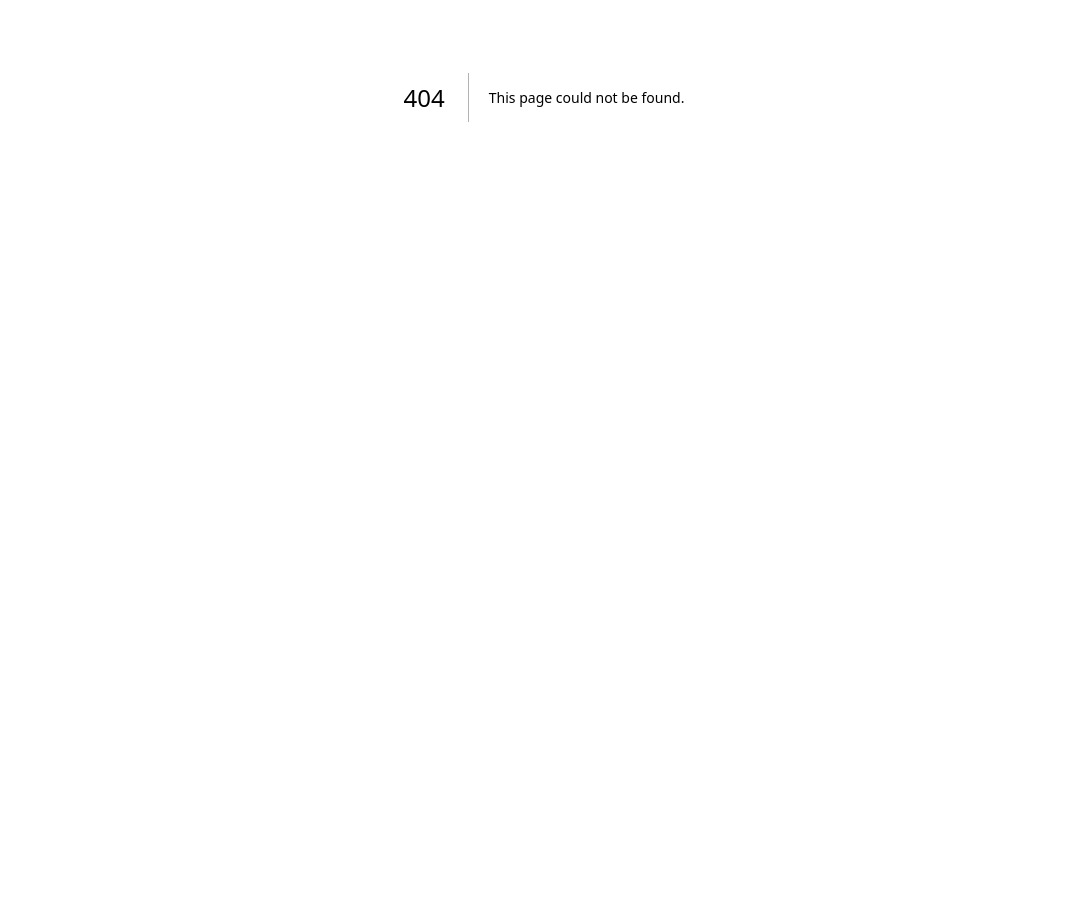
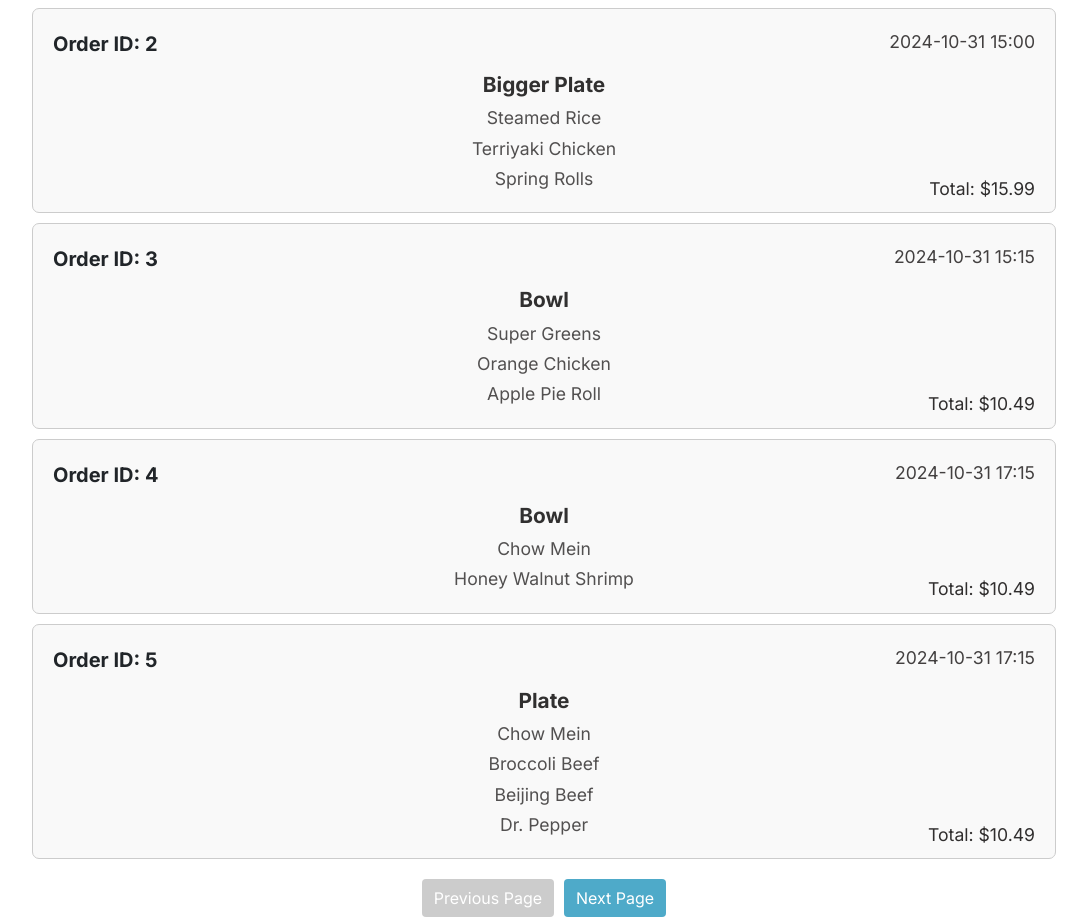
Before and after one commit to MontgomeryBohde/project-3-team-xg, a Next.js app: page /employee/manager/orders in a window 1280 px wide. Before the commit this address had no page. Shown: the part 303-1220 px from the top of the page, without its empty margins (96-1183 px from the left). Before the commit the page ends 800 px from the top, so only its background shows below. Built offline with nearby package versions, Linux system fonts and the light colour scheme.

Commit message:
FIX: orders gui

```diff
--- /dev/null
+++ b/src/app/employee/manager/orders/OrderCard.css
@@ -0,0 +1,47 @@
+.order-card {
+    text-align: center;
+    background-color: #f9f9f9;
+    border-radius: 7px;
+    width: 80%;
+    margin: 10px auto;
+    padding: 20px;
+    border: 1px solid #ccc;
+    position: relative;
+}
+.order-card-header {
+    display: flex;
+    justify-content: space-between;
+    margin-bottom: 10px;
+}
+.order-id {
+    font-size: 20px;
+    font-weight: bold;
+}
+.order-time {
+    font-size: 1.1em;
+    color: #434040;
+}
+.order-content-middle {
+    margin-top: 10px;
+}
+.order-type {
+    color: #313030;
+    font-weight: bold;
+    font-size: 1.3em;
+    margin-bottom: 5px;
+}
+.order-contents {
+    font-size: 1.1em;
+    color: #525050;
+}
+.entree-item {
+    margin-top: 4px;
+}
+.order-total {
+    position: absolute;
+    right: 20px;
+    bottom: 10px;
+    font-size: 1.1em;
+    color: #302e2e;
+
+}
--- /dev/null
+++ b/src/app/employee/manager/orders/OrderCard.js
@@ -0,0 +1,26 @@
+
+"use client";
+import React from 'react';
+import './OrderCard.css';
+
+const OrderCard = ({ order }) => {
+    return (
+        <div className="order-card">
+            <div className="order-card-header">
+                <span className="order-id">Order ID: {order.id}</span>
+                <span className="order-time">{order.time}</span>
+            </div>
+            <div className="order-content-middle">
+                <div className="order-type">{order.type}</div>
+                <div className="order-contents">
+                    {order.contents.map((entree, index) => (
+                        <div key={index} className="entree-item">{entree}</div> //make new div for each of the entrees in the order
+                    ))}
+                </div>
+            </div>
+            <div className="order-total">Total: ${order.total}</div> {}
+        </div>
+    );
+};
+
+export default OrderCard;
--- /dev/null
+++ b/src/app/employee/manager/orders/OrderInfo.css
@@ -0,0 +1,28 @@
+.title {
+    text-align: center;
+    margin-top: 19px;
+    margin-bottom: 19px;
+    font-size: 3rem;
+    font-weight: bold;
+}
+.page-buttons {
+    justify-content: center;
+    display: flex;
+    margin-top: 20px;
+    gap: 10px;
+}
+.page-buttons button {
+    padding: 7px 12px;
+    background-color: #4eaac9;
+    border: none;
+    border-radius: 4px;
+    color: white;
+    cursor: pointer;
+}
+.page-buttons button:hover {
+    background-color: #3fa945;
+}
+.page-buttons button:disabled {
+    cursor: not-allowed;
+    background-color: #cccccc;
+}
--- /dev/null
+++ b/src/app/employee/manager/orders/page.js
@@ -0,0 +1,71 @@
+"use client";
+import React, { useEffect, useState } from 'react';
+import './OrderInfo.css';
+import OrderCard from './OrderCard';
+
+const OrderInfo = () => {
+    const [orders, setOrders] = useState([]);
+    const [currentPage, setCurrentPage] = useState(1);
+    const ordersPerPage = 5;
+
+    //will get info form the database in the future when in works
+    const getOrders = async () => {
+        const sampleData = [
+            { id: 1, time: '2024-10-31 14:30', type: 'Plate', contents: ['Steamed Rice', 'Broccoli Beef', 'Orange Chicken'], total: 12.99 },
+            { id: 2, time: '2024-10-31 15:00', type: 'Bigger Plate', contents: ['Steamed Rice', 'Terriyaki Chicken', 'Spring Rolls'], total: 15.99 },
+            { id: 3, time: '2024-10-31 15:15', type: 'Bowl', contents: ['Super Greens', 'Orange Chicken', 'Apple Pie Roll'], total: 10.49 },
+            { id: 4, time: '2024-10-31 17:15', type: 'Bowl', contents: ['Chow Mein', 'Honey Walnut Shrimp'], total: 10.49 },
+            { id: 5, time: '2024-10-31 17:15', type: 'Plate', contents: ['Chow Mein', 'Broccoli Beef', 'Beijing Beef', 'Dr. Pepper'], total: 10.49 },
+            { id: 6, time: '2024-10-31 17:30', type: 'Plate', contents: ['Fried Rice', 'Kung Pao Chicken', 'Spring Rolls'], total: 11.99 },
+            { id: 7, time: '2024-10-31 18:00', type: 'Bowl', contents: ['Brown Rice', 'Honey Walnut Shrimp'], total: 10.49 },
+            { id: 8, time: '2024-10-31 18:15', type: 'Bigger Plate', contents: ['White Rice', 'Orange Chicken', 'Kung Pao Chicken', 'Chow Mein'], total: 16.49 },
+            { id: 9, time: '2024-10-31 18:30', type: 'Plate', contents: ['Super Greens', 'Beijing Beef', 'Spring Rolls'], total: 13.49 },
+            { id: 10, time: '2024-10-31 18:45', type: 'Plate', contents: ['Fried Rice', 'Broccoli Beef', 'Honey Walnut Shrimp'], total: 12.99 }
+        ];
+        setOrders(sampleData);
+    };
+
+    useEffect(() => {
+        getOrders();
+    }, []);
+
+    //index range of the current orders on the page
+    const indexOfLastOrder = currentPage * ordersPerPage;
+    const indexOfFirstOrder = indexOfLastOrder - ordersPerPage;
+    const currentOrders = orders.slice(indexOfFirstOrder, indexOfLastOrder);
+
+    //go to next page
+    const nextPage = () => {
+        if (currentPage < Math.ceil(orders.length / ordersPerPage)) {
+            setCurrentPage(currentPage + 1);
+        }
+    };
+
+    //go to prev page
+    const prevPage = () => {
+        if (currentPage > 1) {
+            setCurrentPage(currentPage - 1);
+        }
+    };
+
+    return (
+        <div className="order-info-container">
+            <h1 className="title">Order Information</h1>
+            <div className="order-cards-container">
+                {currentOrders.map(order => (
+                    <OrderCard key={order.id} order={order}/>
+                ))}
+            </div>
+            <div className="page-buttons">
+                <button onClick={prevPage} disabled={currentPage === 1}>
+                    Previous Page
+                </button>
+                <button onClick={nextPage} disabled={currentPage === Math.ceil(orders.length / ordersPerPage)}>
+                    Next Page
+                </button>
+            </div>
+        </div>
+    );
+};
+
+export default OrderInfo;
```
